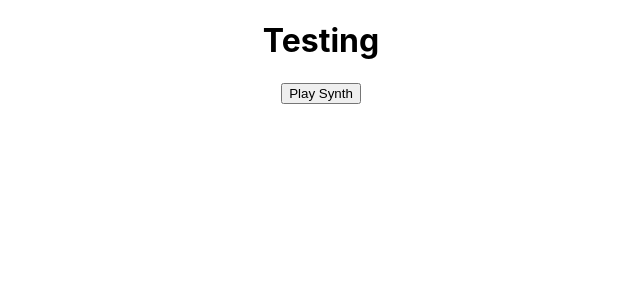
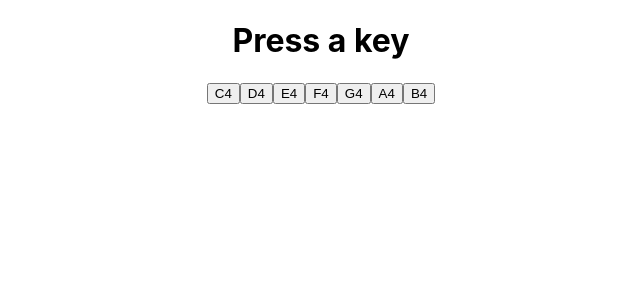
Before and after one commit to chrislaupama/synthily, a React (Create React App) app: page / in a window 1280 px wide. Shown: the top 300 px of the page, without its empty margins (319-959 px from the left). Built offline with nearby package versions, Linux system fonts and the light colour scheme.

Commit message:
added multiple keys to test

```diff
--- a/src/App.js
+++ b/src/App.js
@@ -3,20 +3,30 @@ import Tone from 'tone'
 import './App.css'
 
 class App extends Component {
+  state = {
+    keys: ['C4', 'D4', 'E4', 'F4', 'G4', 'A4', 'B4']
+  }
+
   render() {
     //create a synth and connect it to the master output (your speakers)
     const synth = new Tone.Synth().toMaster()
 
     //trigger the synth with an on-click
-    const playSynth = () => {
+    const playSynth = e => {
       //play a middle 'C' for the duration of an 8th note
-      synth.triggerAttackRelease('C4', '8n')
+      synth.triggerAttackRelease(e.target.name, '8n')
     }
 
     return (
       <div className='App'>
-        <h1>Testing</h1>
-        <button onClick={playSynth}>Play Synth</button>
+        <h1>Press a key</h1>
+        {this.state.keys.map(keys => {
+          return (
+            <button onClick={playSynth} name={keys}>
+              {keys}
+            </button>
+          )
+        })}
       </div>
     )
   }
```
